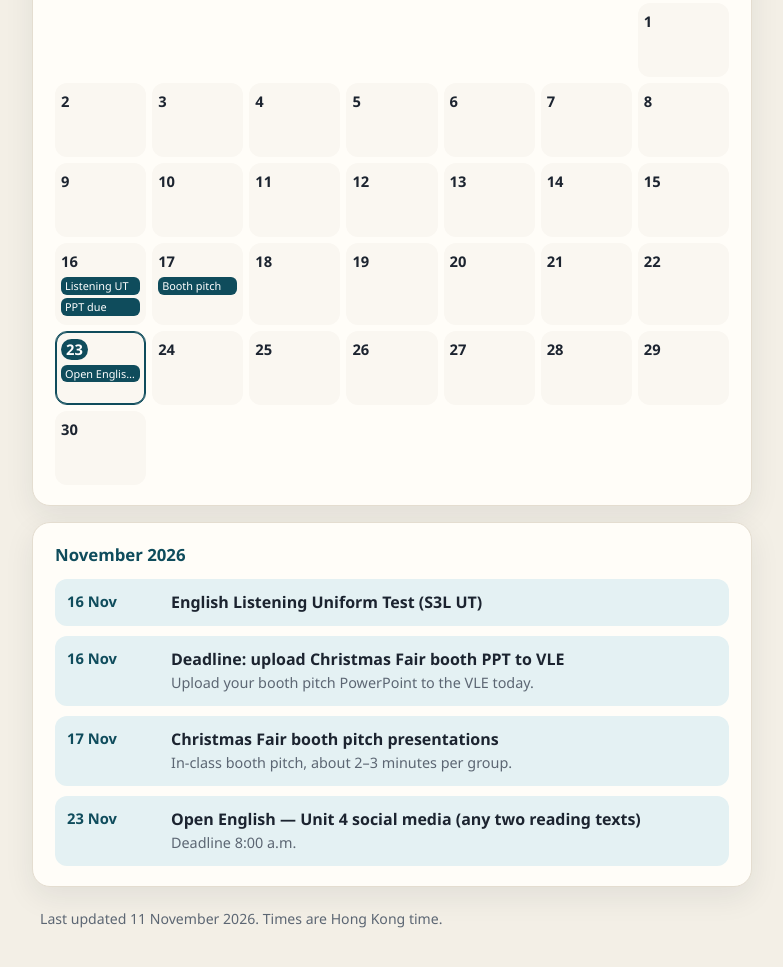
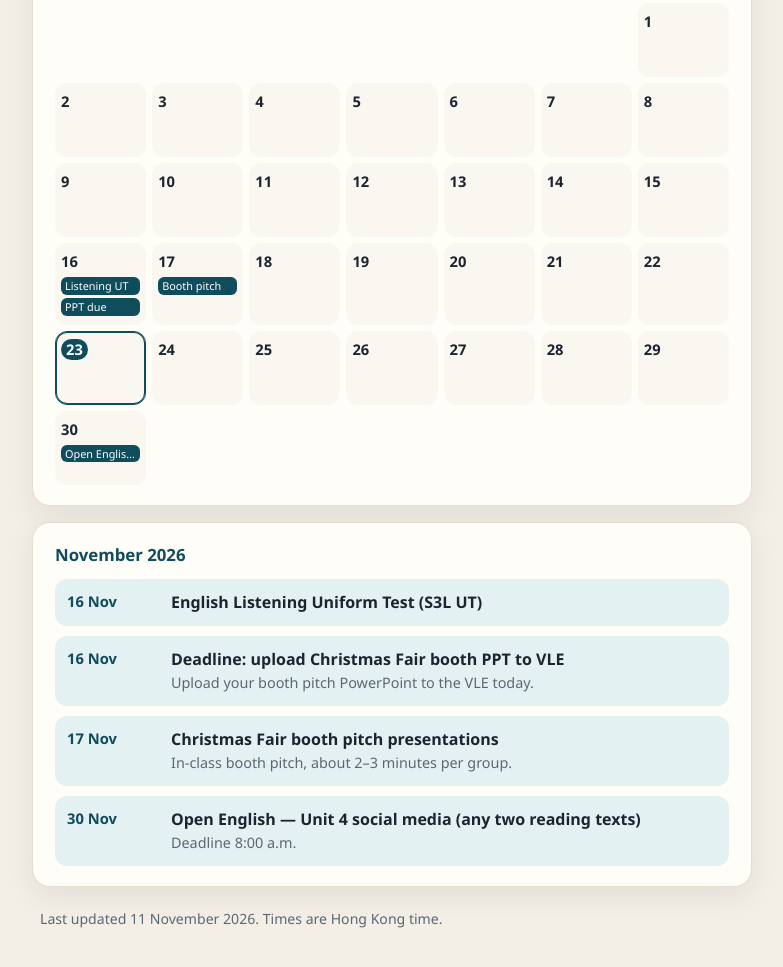
Before and after one commit to EnglishTA-code/class-calendars, a plain HTML site: page 3e/index.html in a window 1280 px wide. Shown: the part 641-1608 px from the top of the page, without its empty margins (248-1031 px from the left). Drawn offline with Linux system fonts and the light colour scheme.

Commit message:
Update class calendars: 3E Open English — Unit 4 social media (any two reading texts) (2026-11-23 08:00:00 HKT) → 3E Open English — Unit 4 social media (any two reading texts) (202

```diff
--- a/3e/index.html
+++ b/3e/index.html
@@ -17,13 +17,13 @@
       year: "2026–2027",
       className: "3E",
       events: [
-        {"date": "2026-11-16", "title": "English Listening Uniform Test (S3L UT)"},
-        {"date": "2026-11-16", "title": "Deadline: upload Christmas Fair booth PPT to VLE", "detail": "Upload your booth pitch PowerPoint to the VLE today."},
-        {"date": "2026-11-17", "title": "Christmas Fair booth pitch presentations", "detail": "In-class booth pitch, about 2–3 minutes per group."},
-        {"date": "2026-11-23", "title": "Open English — Unit 4 social media (any two reading texts)", "time": "Deadline 8:00 a.m.", "sortTime": "08:00"},
-        {"date": "2026-12-11", "title": "English Reading Uniform Test (S3R UT)"},
-        {"date": "2026-12-17", "title": "S3 Christmas Fair 中三聖誕市集", "time": "12:15–13:00", "location": "Volleyball Court (Hall A if rain)", "sortTime": "12:15"},
-        {"date": "2027-03-11", "title": "3E Murder mystery activity"}
+        {"date":"2026-11-16","title":"English Listening Uniform Test (S3L UT)"},
+        {"date":"2026-11-16","title":"Deadline: upload Christmas Fair booth PPT to VLE","detail":"Upload your booth pitch PowerPoint to the VLE today."},
+        {"date":"2026-11-17","title":"Christmas Fair booth pitch presentations","detail":"In-class booth pitch, about 2–3 minutes per group."},
+        {"date":"2026-11-30","title":"Open English — Unit 4 social media (any two reading texts)","time":"Deadline 8:00 a.m.","sortTime":"08:00"},
+        {"date":"2026-12-11","title":"English Reading Uniform Test (S3R UT)"},
+        {"date":"2026-12-17","title":"S3 Christmas Fair 中三聖誕市集","time":"12:15–13:00","location":"Volleyball Court (Hall A if rain)","sortTime":"12:15"},
+        {"date":"2027-03-11","title":"3E Murder mystery activity"}
       ]
     };
   </script>
```
